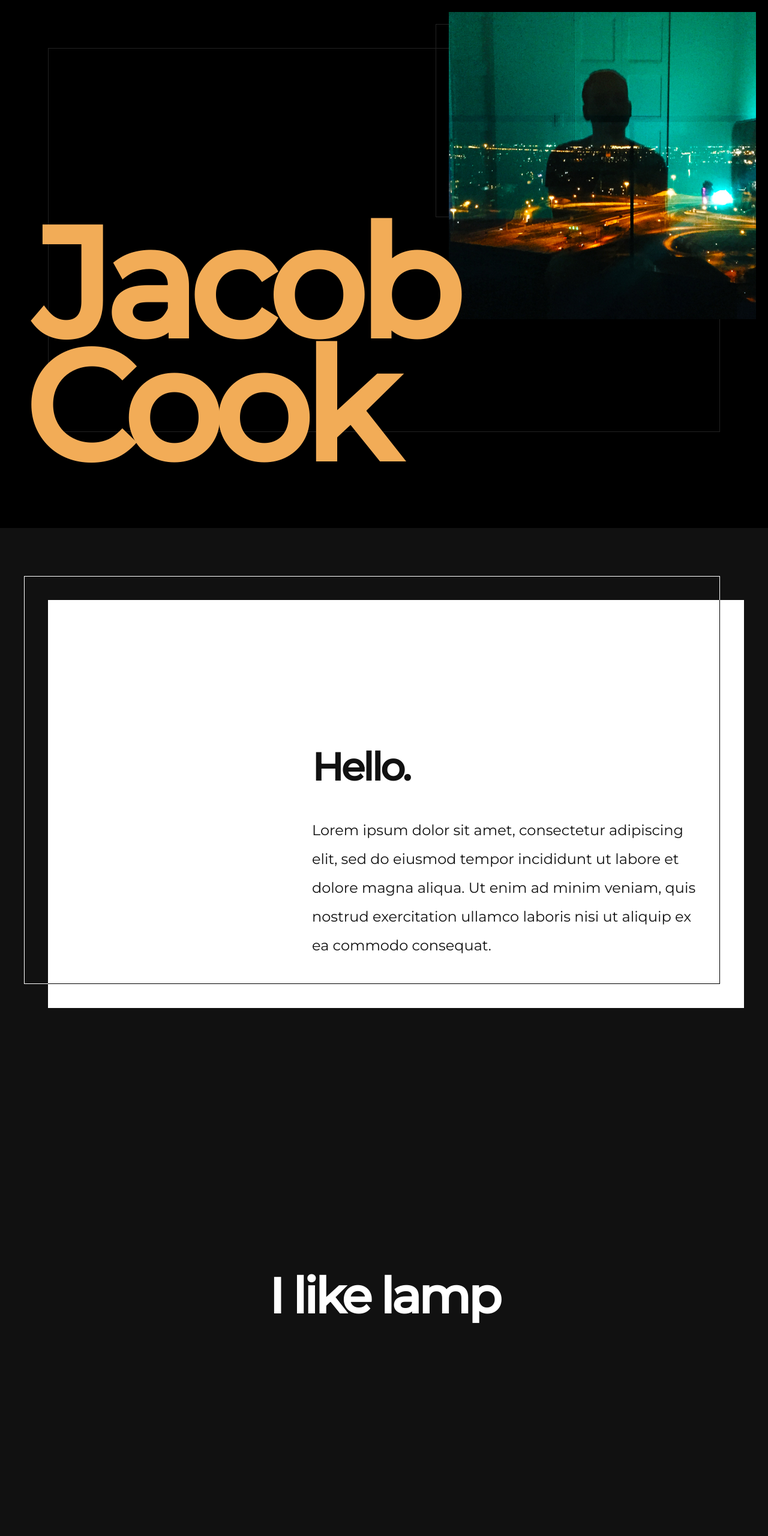
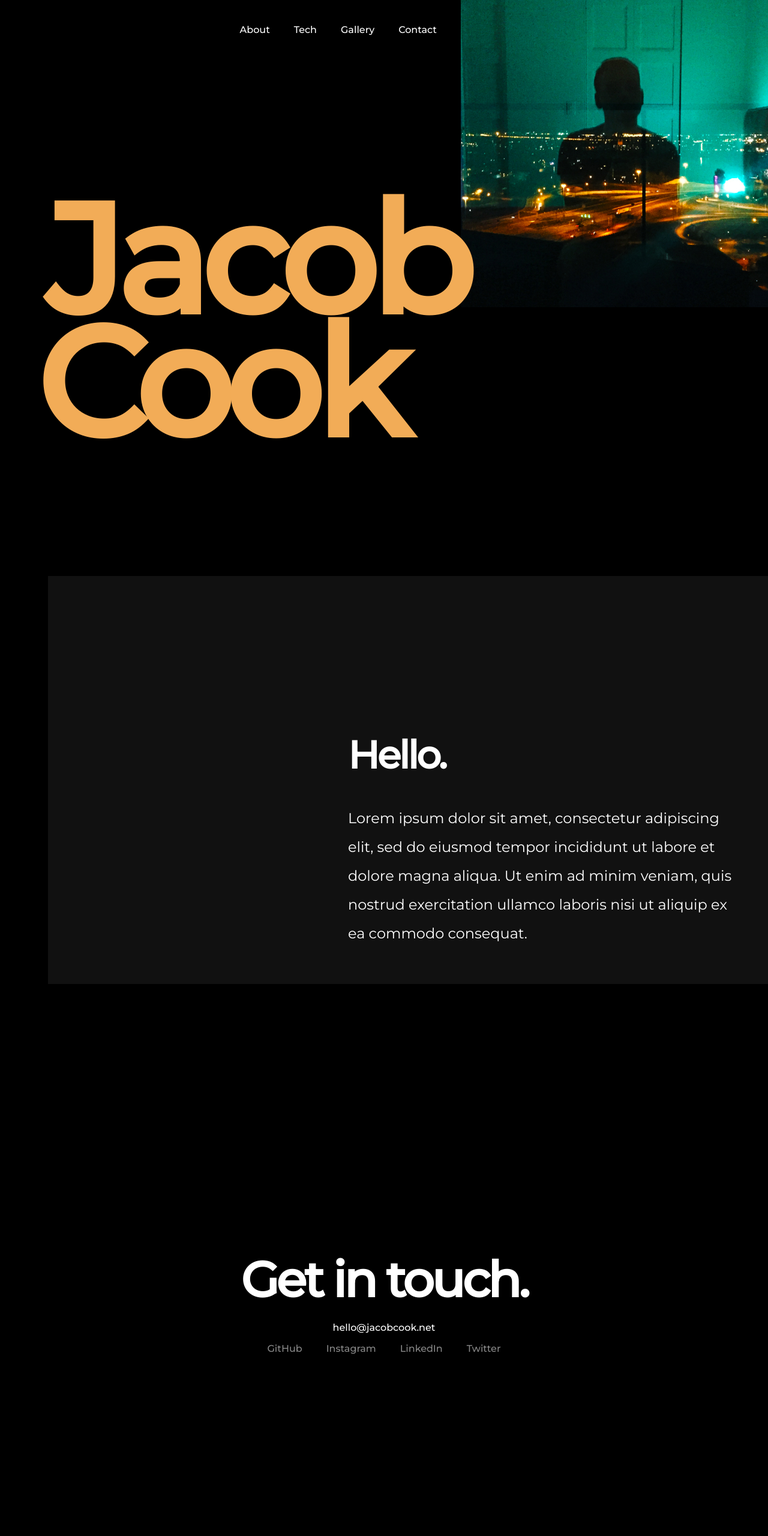
Before and after one commit to peakwinter/peakwinter.net, a Node project: template index.pug in a window 1280 px wide. Shown: the whole page at 60% size. Run offline with Node 20 templates, Linux system fonts and the light colour scheme; the template is opened without the code that fills it, so the values that code supplies are empty; style sheets or scripts are compiled from the project's sources.

Commit message:
Design of home page, more or less

```diff
--- a/assets/styles/home.scss
+++ b/assets/styles/home.scss
@@ -1,62 +1,66 @@
 .jc-page-home {
   font-family: 'Montserrat', sans-serif;
   font-weight: 500;
-  background-color: #111;
+  background-color: #000;
   color: #fff;
 
   .header {
     letter-spacing: -0.05em;
   }
 
+  .block__home-nav {
+    .nav-item {
+      display: inline-block;
+      margin: 0 15px;
+
+      a {
+        background-color: #000;
+        padding: 5px;
+        color: #fff;
+        text-decoration: none;
+      }
+    }
+  }
+
   .section {
-    height: 110vh;
+    height: 100vh;
 
     &__masthead {
       color: #fff;
-      background-color: #000;
-
-      .block__mast-image {
-        position: absolute;
-        top: 20px;
-        right: 20px;
-        z-index: 20;
-
-        img {
-          width: 40vw;
-          max-height: 80vh;
-          object-fit: cover;
-        }
-      }
 
       .container {
-        width: 80vw;
-        margin-left: auto;
-        margin-right: auto;
+        display: flex;
 
-        .block__back-frame {
-          position: absolute;
-          border: 1px solid #222;
-          z-index: 10;
+        .left-column,
+        .right-column {
+          height: 100vh;
+        }
 
-          &--1 {
-            top: 80px;
-            left: 80px;
-            right: 80px;
-            bottom: 80px;
-          }
+        .left-column {
+          width: 60vw;
+          padding: 40px 20px;
+        }
 
-          &--2 {
-            top: 40px;
-            right: 40px;
+        .right-column {
+          flex: 1 1 auto;
+        }
+
+        .block__home-nav {
+          text-align: right;
+        }
+
+        .block__mast-image {
+          img {
             width: 40vw;
-            height: 40vh;
+            max-height: 80vh;
+            object-fit: cover;
           }
         }
 
         .block__header-text {
           position: absolute;
-          left: 40px;
-          bottom: 20px;
+          left: 60px;
+          bottom: 60px;
           font-size: 128px;
           max-width: 400px;
           line-height: 0.8;
@@ -73,6 +77,7 @@
 
     &__about {
       position: relative;
+      height: 120vh;
 
       .section-content {
         position: relative;
@@ -83,43 +88,21 @@
         transform: translate(-50%, -50%);
       }
 
-      .block__back-frame {
-        position: absolute;
-
-        &--1 {
-          z-index: 10;
-          border: 1px solid #fff;
-          top: 40px;
-          left: 40px;
-          right: 80px;
-          bottom: 80px;
-        }
-
-        &--2 {
-          border-right: 1px solid #000;
-          border-bottom: 1px solid #000;
-          top: 0;
-          left: 0;
-          bottom: 40px;
-          right: 40px;
-        }
-      }
-
       .container {
         position: absolute;
         top: 80px;
         left: 80px;
-        right: 40px;
+        right: 0;
         bottom: 40px;
-        background-color: #fff;
-        color: #111;
+        background-color: #111;
+        color: #fff;
         padding: 40px;
         z-index: 20;
 
         .block__about-text {
           position: absolute;
-          bottom: 80px;
-          right: 80px;
+          bottom: 60px;
+          right: 60px;
           max-width: 50vw;
 
           .header {
@@ -151,12 +134,27 @@
 
       .container {
         position: absolute;
+        width: 100vw;
+        text-align: center;
         top: 50%;
         left: 50%;
         transform: translate(-50%, -50%);
 
         h1.header {
           font-size: 82px;
+          margin: 20px;
+        }
+
+        a.email-link {
+          color: #fff;
+          text-decoration: none;
+          margin: 20px 0;
+        }
+
+        .block__home-nav {
+          .nav-item a {
+            color: #888;
+          }
         }
       }
     }
--- a/index.pug
+++ b/index.pug
@@ -7,22 +7,38 @@ block pageBody
   .jc-page-home
     .section.section__masthead
       .section-content
-        .block__mast-image
-          img(src="./assets/images/home-silhouette.jpg")
         .container
-          .block__back-frame.block__back-frame--1
-          .block__back-frame.block__back-frame--2
+          .left-column.block__home-nav
+            .nav-item
+              a(href="#about") About
+            .nav-item
+              a(href="#") Tech
+            .nav-item
+              a(href="#") Gallery
+            .nav-item
+              a(href="#contact") Contact
+          .right-column.block__mast-image
+            img(src="./assets/images/home-silhouette.jpg")
           .block__header-text
             h1.header Jacob Cook
     .section.section__about
-      .section-content
-        .block__back-frame.block__back-frame--1
+      #about.section-content
         .container
-          .block__back-frame.block__back-frame--2
           .block__about-text
             h1.header Hello.
             p Lorem ipsum dolor sit amet, consectetur adipiscing elit, sed do eiusmod tempor incididunt ut labore et dolore magna aliqua. Ut enim ad minim veniam, quis nostrud exercitation ullamco laboris nisi ut aliquip ex ea commodo consequat.
     .section.section__footer
-      .section-content
+      #contact.section-content
         .container
-          h1.header I like lamp
+          h1.header Get in touch.
+          p
+            a.email-link(href="mailto:hello@jacobcook.net") hello@jacobcook.net
+          .block__home-nav
+            .nav-item
+              a(href="https://github.com/peakwinter") GitHub
+            .nav-item
+              a(href="https://instagram.com/peakwinter") Instagram
+            .nav-item
+              a(href="https://linkedin.com/in/peakwinter") LinkedIn
+            .nav-item
+              a(href="https://twitter.com/peakwinter") Twitter
```
